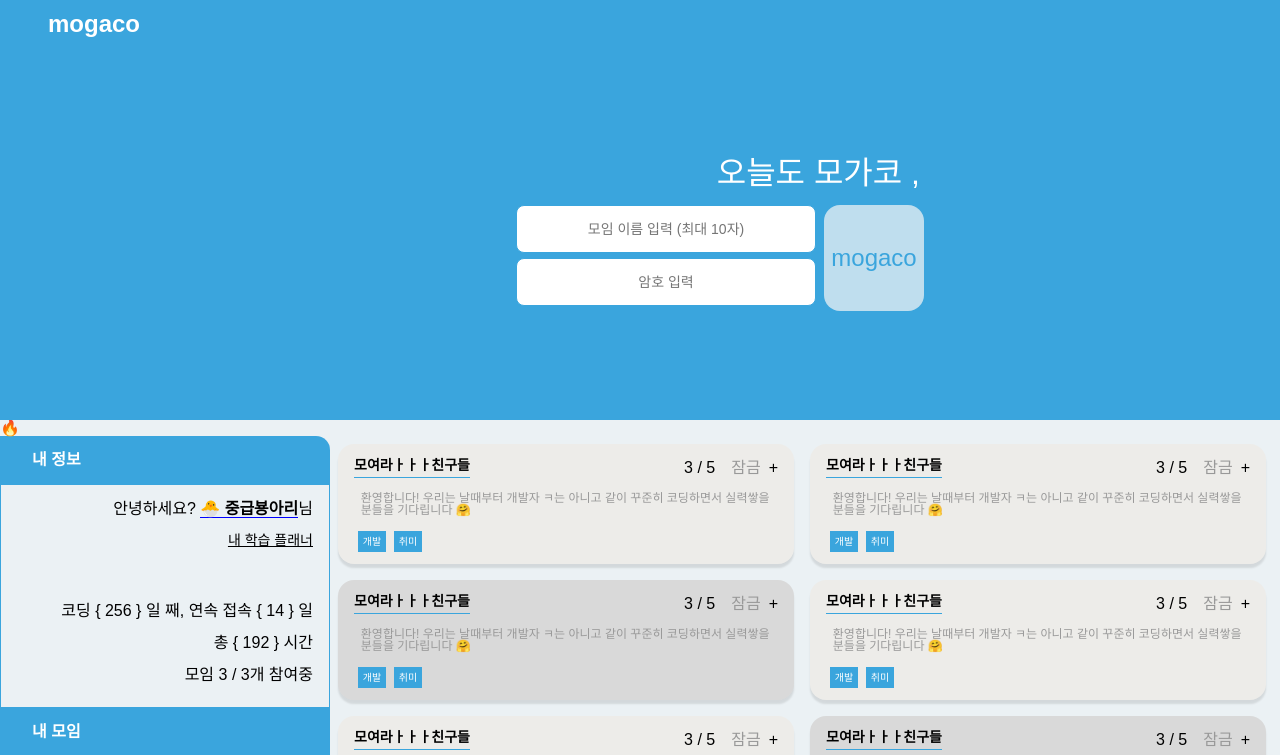
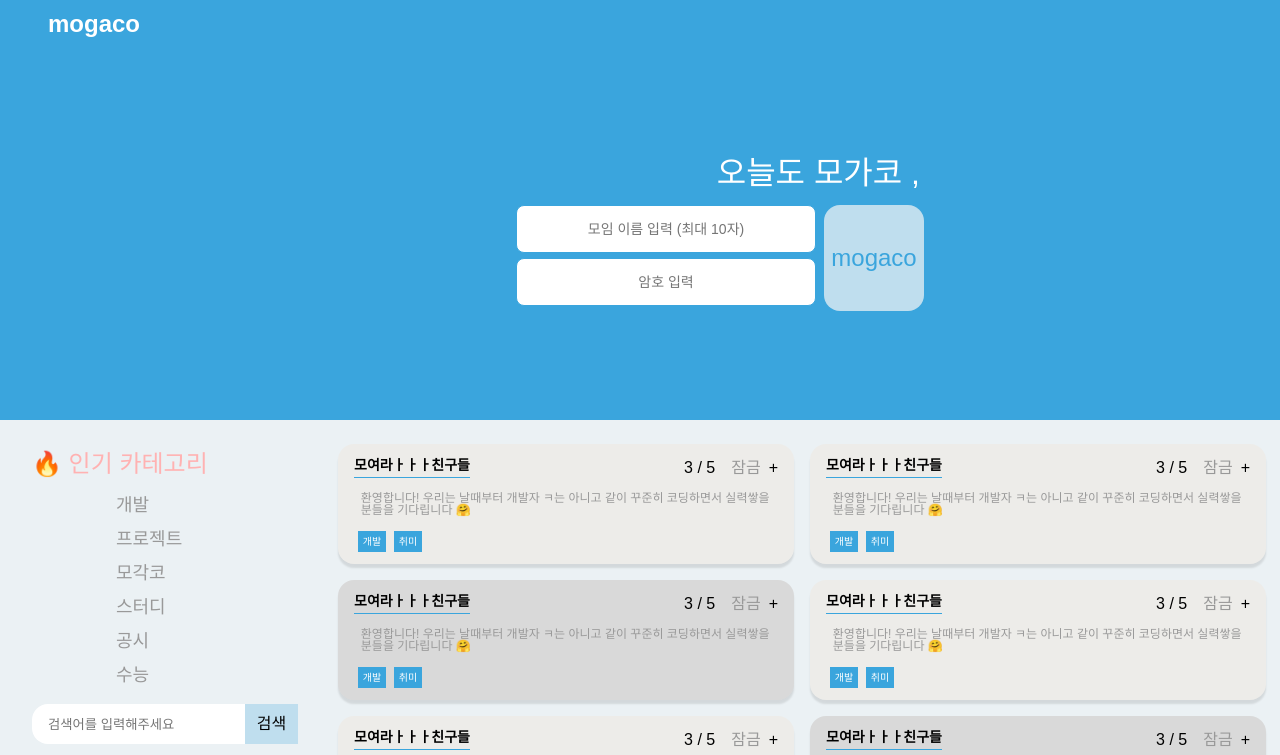
Before and after one commit to LoggingCo/mogaco.next.ts, a Next.js app: page /room-list in a window 1280 px wide. Shown: the top 755 px of the page. Built offline with nearby package versions, Linux system fonts and the light colour scheme; a web font is replaced by a local one.

Commit message:
style: room-list page layout
룸 리스트 페이지 레이아웃 작업을 모두 완료하였습니다

```diff
--- a/src/components/Pages/room-list/Sidebar/Search/Search.tsx
+++ b/src/components/Pages/room-list/Sidebar/Search/Search.tsx
@@ -1,4 +1,34 @@
+import { PoPularCategoryhData } from 'libs/mock/search.data';
+import { useState } from 'react';
+import * as Styled from './Style';
+
 function SidebarSearch() {
-  return <div></div>;
+  const [PopularCate, setPopularCate] = useState(PoPularCategoryhData);
+  const [selectedCate, setSelectedCate] = useState(['개발', '취미']);
+
+  return (
+    <Styled.Wrapper>
+      <h1>🔥 인기 카테고리</h1>
+      <Styled.List>
+        {PopularCate.map((cate: any) => (
+          <Styled.Item key={cate.id}>
+            <span>{cate}</span>
+          </Styled.Item>
+        ))}
+      </Styled.List>
+      <Styled.Form>
+        <input type="text" placeholder="검색어를 입력해주세요" />
+        <button>검색</button>
+      </Styled.Form>
+      <Styled.Categroy>
+        {selectedCate.map((cate: string) => (
+          <span key={cate}>
+            {cate}
+            <button>x</button>
+          </span>
+        ))}
+      </Styled.Categroy>
+    </Styled.Wrapper>
+  );
 }
 export default SidebarSearch;
--- /dev/null
+++ b/src/components/Pages/room-list/Sidebar/Search/Style.tsx
@@ -0,0 +1,65 @@
+import styled from 'styled-components';
+import { flexAlignCenter } from 'styles/common';
+
+export const Wrapper = styled.div`
+  & > h1 {
+    color: #ffb2b2;
+    font-size: 24px;
+  }
+  margin: 32px;
+`;
+
+export const List = styled.ul`
+  margin: 20px;
+`;
+export const Item = styled.li`
+  color: #999;
+  margin: 16px;
+  padding-left: 3rem;
+  font-size: ${({ theme }) => theme.fontSize.large};
+
+  & span {
+    display: inline-block;
+    cursor: pointer;
+  }
+
+  & span:hover {
+    color: #000;
+    transform: scale(1.1);
+  }
+`;
+
+export const Form = styled.form`
+  ${flexAlignCenter};
+  & > input {
+    width: 80%;
+    height: 40px;
+    background-color: #fff;
+    padding: 0 1rem;
+    border-radius: 16px 0 0 16px;
+  }
+
+  & > button {
+    width: 20%;
+    height: 40px;
+    background-color: ${({ theme }) => theme.palette.primary[100]};
+  }
+`;
+
+export const Categroy = styled.div`
+  margin: 20px 0;
+
+  & span {
+    margin: 0 4px;
+    border-radius: 8px;
+    font-size: 12px;
+    padding: 0.3rem;
+    background-color: ${({ theme }) => theme.palette.gray[300]};
+    color: ${({ theme }) => theme.palette.fontSubColor};
+  }
+
+  & button {
+    color: ${({ theme }) => theme.palette.fontSubColor};
+    margin: 0 4px;
+  }
+`;
--- a/src/components/Pages/room-list/Sidebar/index.tsx
+++ b/src/components/Pages/room-list/Sidebar/index.tsx
@@ -2,12 +2,13 @@ import styled from 'styled-components';
 import SideMonthlyRank from './monthly-rank/Montly';
 import SideMyInfo from './my-info/Myinfo';
 import SideMyMogaco from './my-mogaco/Mymogaco';
+import SidebarSearch from './Search/Search';
 import SideWeeklyRank from './weekly-rank/Weelky';
 
 function RoomListSidebar() {
   return (
     <Wrapper>
-      <p>🔥</p>
+      <SidebarSearch />
       {/* <SideSiginIn /> */}
       <SideMyInfo />
       <SideMyMogaco />
--- /dev/null
+++ b/src/libs/mock/search.data.ts
@@ -0,0 +1 @@
+export const PoPularCategoryhData = ['개발', '프로젝트', '모각코', '스터디', '공시', '수능'];
```
Also changed, not shown: src/components/Pages/room-list/Search/Search.tsx (deleted, +0 -11 lines), src/components/Pages/room-list/Search/Style.ts (deleted, +0 -23 lines).
